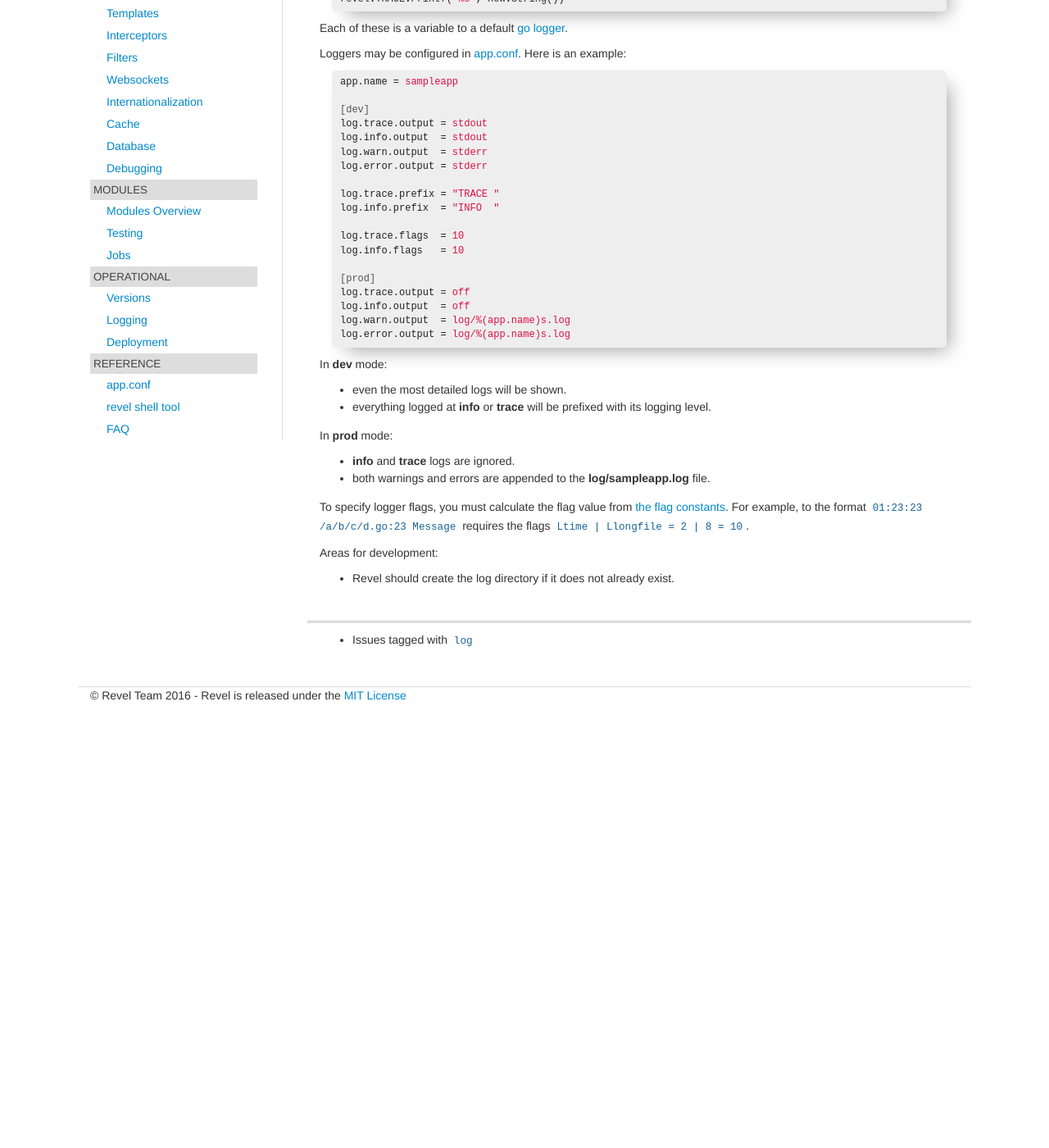
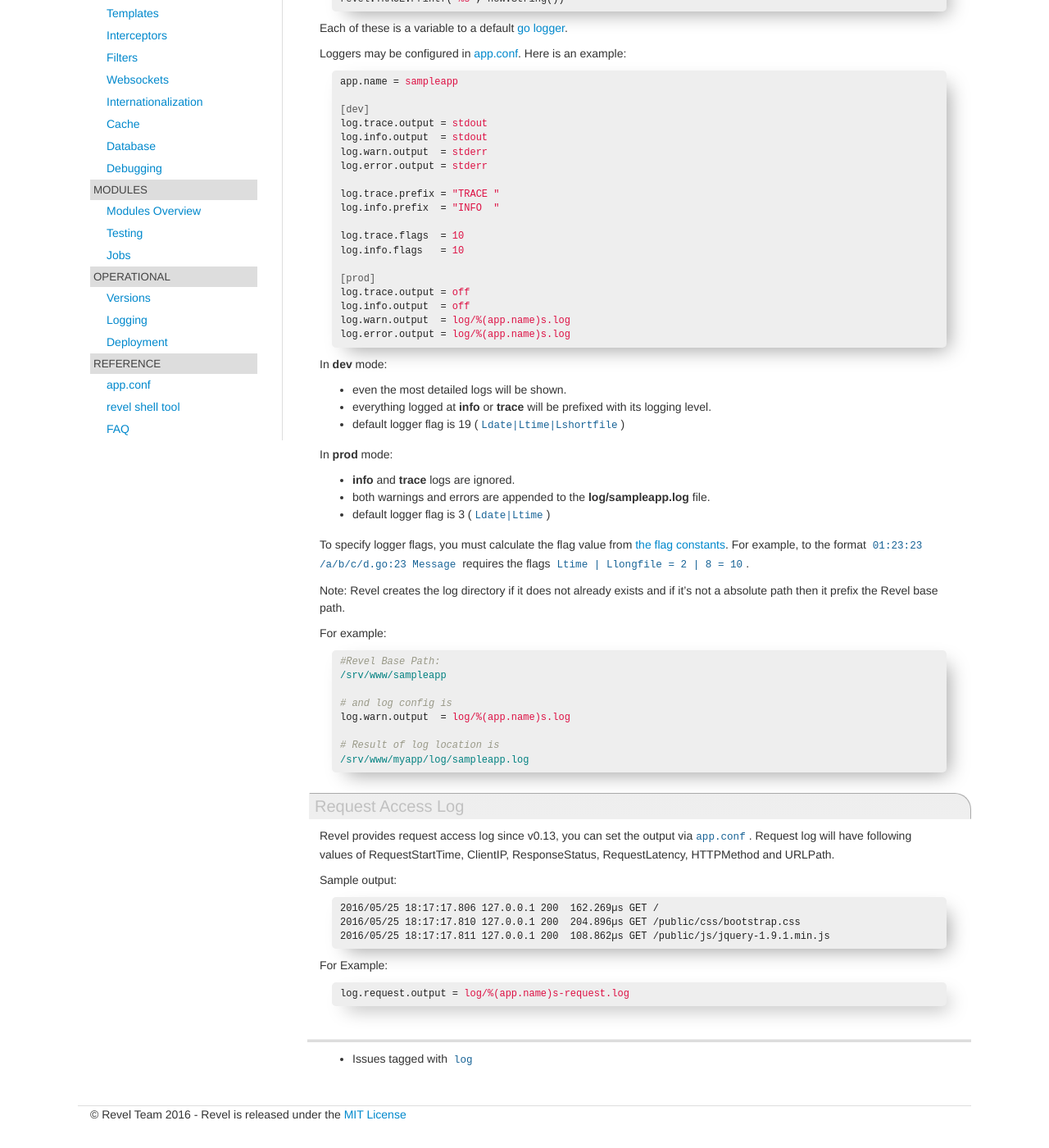
Before and after one commit to revel/revel.github.io, a Jekyll site: the page built from manual/logging.md, in a window 1280 px wide and 1400 px high, scrolled down 361 px. Shown: the whole window at 82% size. Built offline with Jekyll 4.4.1, drawn with Linux system fonts in a browser that asks for light colours; nearby versions of some CDN libraries; before the commit the page ends 1250 px from its top, so only the background shows below that.

Commit message:
docs update for revel/cmd and logger

```diff
--- a/_data/version.yaml
+++ b/_data/version.yaml
@@ -1,3 +1,3 @@
-revel: 0.12.0
-golang: 1.3+
-date: 2015-03-25
+revel: 0.13.0-dev
+golang: 1.4+
+date: TBD
--- a/manual/logging.md
+++ b/manual/logging.md
@@ -48,20 +48,49 @@ In **dev** mode:
 * even the most detailed logs will be shown.
 * everything logged at **info** or **trace** will be prefixed with its logging
 level.
+* default logger flag is 19 (`Ldate|Ltime|Lshortfile`)
 
 In **prod** mode:
 
 * **info** and **trace** logs are ignored.
 * both warnings and errors are appended to the **log/sampleapp.log** file.
+* default logger flag is 3 (`Ldate|Ltime`)
 
 To specify logger flags, you must calculate the flag value from
 [the flag constants](http://www.golang.org/pkg/log/#constants).  For example, to
 the format `01:23:23 /a/b/c/d.go:23 Message` requires the flags
 `Ltime | Llongfile = 2 | 8 = 10`.
 
-Areas for development:
+Note: Revel creates the log directory if it does not already exists and if it's not a absolute path then it prefix the Revel base path.
 
-* Revel should create the log directory if it does not already exist.
+For example:
+{% highlight ini %}
+#Revel Base Path:
+/srv/www/sampleapp
+
+# and log config is
+log.warn.output  = log/%(app.name)s.log
+
+# Result of log location is
+/srv/www/myapp/log/sampleapp.log
+{% endhighlight %}
+
+### Request Access Log
+
+Revel provides request access log since v0.13, you can set the output via`app.conf`. Request log will have following values of RequestStartTime, ClientIP, ResponseStatus, RequestLatency, HTTPMethod and URLPath.
+
+Sample output:
+{% highlight sh %}
+2016/05/25 18:17:17.806 127.0.0.1 200  162.269µs GET /
+2016/05/25 18:17:17.810 127.0.0.1 200  204.896µs GET /public/css/bootstrap.css
+2016/05/25 18:17:17.811 127.0.0.1 200  108.862µs GET /public/js/jquery-1.9.1.min.js
+{% endhighlight %}
+
+For Example:
+
+{% highlight ini %}
+log.request.output = log/%(app.name)s-request.log
+{% endhighlight %}
 
 <hr>
 - Issues tagged with [`log`](https://github.com/revel/revel/labels/topic-log)
```
Also changed, not shown: manual/appconf.md (+12 -1 lines), manual/tool.md (+8 -4 lines).
